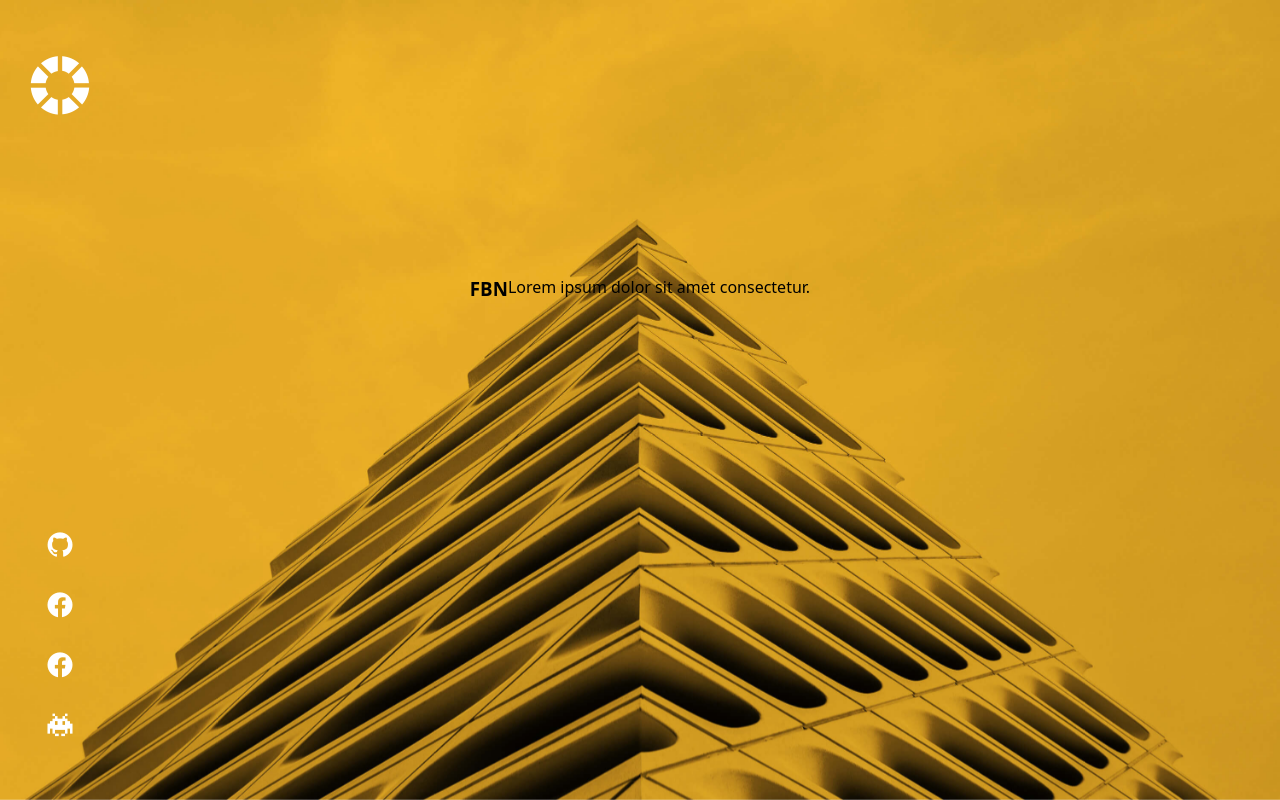
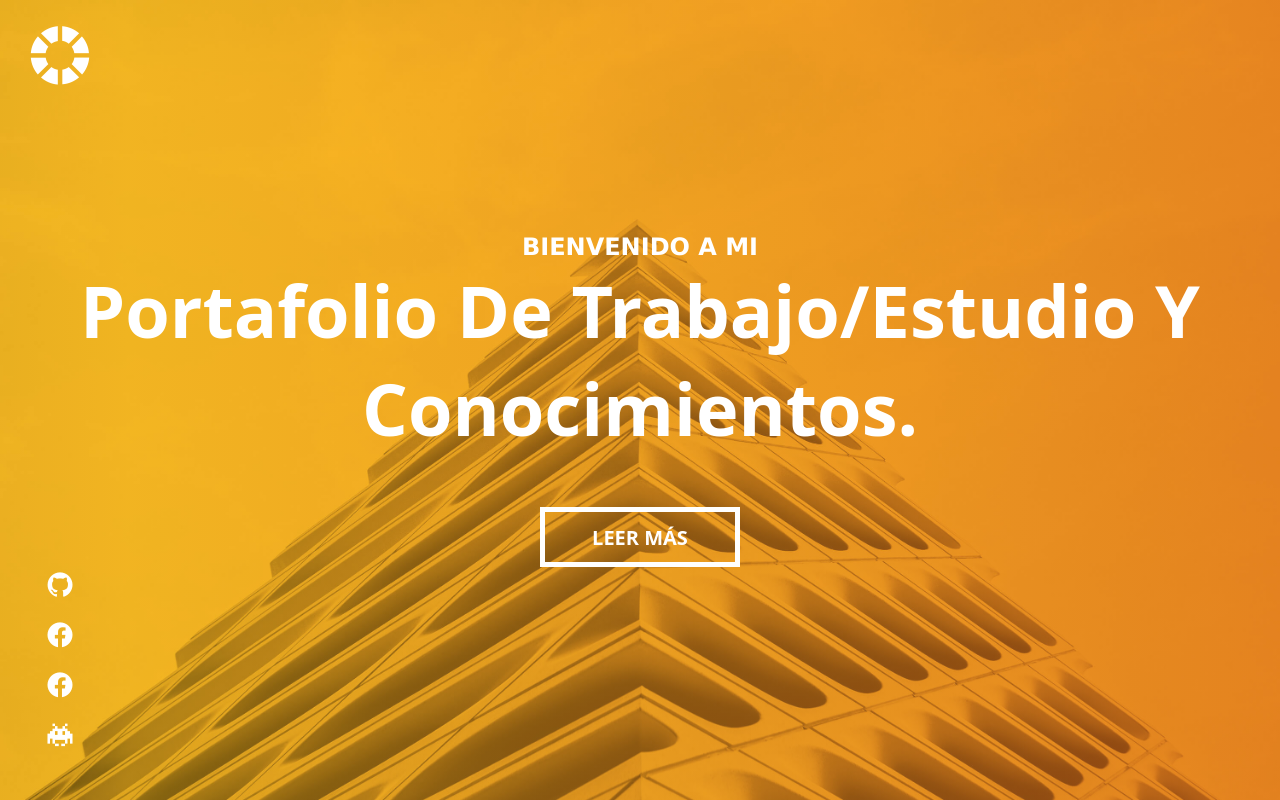
Before and after one commit to fbnjeje/PoorTafolio, a plain HTML site: page index.html in a window 1280 px wide. Drawn offline with nearby package versions, Linux system fonts and the light colour scheme.

Commit message:
Fix first view of the page

```diff
--- a/css/style.css
+++ b/css/style.css
@@ -4,8 +4,10 @@
   box-sizing: border-box;
   font-family: system-ui, -apple-system, BlinkMacSystemFont, "Segoe UI", Roboto,
     Oxygen, Ubuntu, Cantarell, "Open Sans", "Helvetica Neue", sans-serif;
+  scroll-behavior: smooth;
 }
-.sideBar {
+.sideBar,
+.containerRightSideBar {
   position: absolute;
   display: flex;
   width: 120px;
@@ -20,10 +22,12 @@
   display: flex;
   text-decoration: none;
   justify-content: center;
-  margin: 10px;
 }
-.logoBegin i,
-a {
+.sideBarIcons {
+  display: grid;
+  gap: 20px;
+}
+.logoBegin i {
   padding-top: 20px;
 }
 .logoBegin i {
@@ -38,16 +42,89 @@ a {
   padding-top: 20%;
   padding-bottom: 20%;
 }
-.block {
+
+.sideBarRight {
+  position: absolute;
+  width: 120px;
+  height: 100vh;
+  right: 0;
+  padding-start: 60px;
+}
+.containerRightSideBar {
+  flex-direction: column;
+  padding-bottom: 0;
+}
+.hamburguerMenu {
+  padding-left: 20px;
+}
+.menu p {
+  width: 120px;
+  height: 90px;
+  background-color: aquamarine;
+  flex-direction: row;
+}
+.scrollDown {
+  width: 130px;
+  height: 20px;
+  transform: rotate(90deg);
+  margin-bottom: 60px;
+  padding-top: 50px;
+  cursor: pointer;
+}
+.hamburguerMenu .bx {
+  font-size: 5vh;
+  margin-top: 20px;
+}
+
+.parent {
+  background-image: linear-gradient(
+      90deg,
+      rgba(255, 196, 13, 0.2) 0%,
+      rgba(253, 190, 29, 0.5) 10%,
+      rgba(242, 115, 30, 0.6) 100%
+    ),
+    url(/assets/hero-bg.jpg);
+  background-repeat: no-repeat;
+  background-size: cover;
+  background-attachment: fixed;
+  width: 100%;
+  height: 100vh;
+  display: grid;
+  justify-content: center;
+  align-content: center;
+}
+.son {
+  display: grid;
+  color: white;
+  text-align: center;
+  align-content: center;
+}
+.container {
+  width: 1200px;
+}
+.headerText {
+  font-size: 9vh;
+}
+.headerSubText {
+  font-size: 3vh;
+  font-weight: bold;
+  font-family: Verdana, Geneva, Tahoma, sans-serif;
+}
+.buttonParent {
   display: flex;
   justify-content: center;
-  padding: 20px 0 20px 0;
 }
-.block h1 {
-  flex-wrap: wrap;
+.buttonSon {
+  display: flex;
+  margin-top: 50px;
+  border: 5px solid white;
+  width: 200px;
+  height: 60px;
+  text-decoration: none;
+  color: white;
+  font-size: 2vh;
+  justify-content: center;
+  align-items: center;
+  font-weight: bold;
+  font-size: 2.5vh;
 }
-.BG {
-  background-image: url(/assets/hero-bg.jpg);
-  background-size: cover;
-  background-attachment: fixed;
-}
--- a/index.html
+++ b/index.html
@@ -12,7 +12,7 @@
 
 <body>
     <header class="sideBar">
-        <section>
+        <section class="sideBarIcons">
             <a href=""><i class='bx bxl-github'></i></a>
             <a href=""><i class='bx bxl-facebook-circle'></i></a>
             <a href=""><i class='bx bxl-facebook-circle'></i></a>
@@ -20,15 +20,30 @@
         </section>
         <a href="" class="logoBegin"><i class='bx bxs-color'></i></a>
     </header>
-    <main class="BG">
-        <section class="a">
-            <article class="block">
-                <h1>FBN</h1>
-                <p>Lorem ipsum dolor sit amet consectetur.</p>
+
+    <main>
+        <section class="parent">
+            <article class="son">
+                <article class="container">
+                    <p class="headerSubText"> BIENVENIDO A MI</p>
+                    <h1 class="headerText">Portafolio De Trabajo/Estudio Y Conocimientos.</h1>
+                    <div class="buttonParent">
+                        <a href="" class="buttonSon">
+                            LEER MÁS
+                        </a>
+                    </div>
+                </article>
             </article>
         </section>
 
+        <section>
+            <article>
+
+            </article>
+        </section>
     </main>
+
+
 </body>
 
 </html>
```
